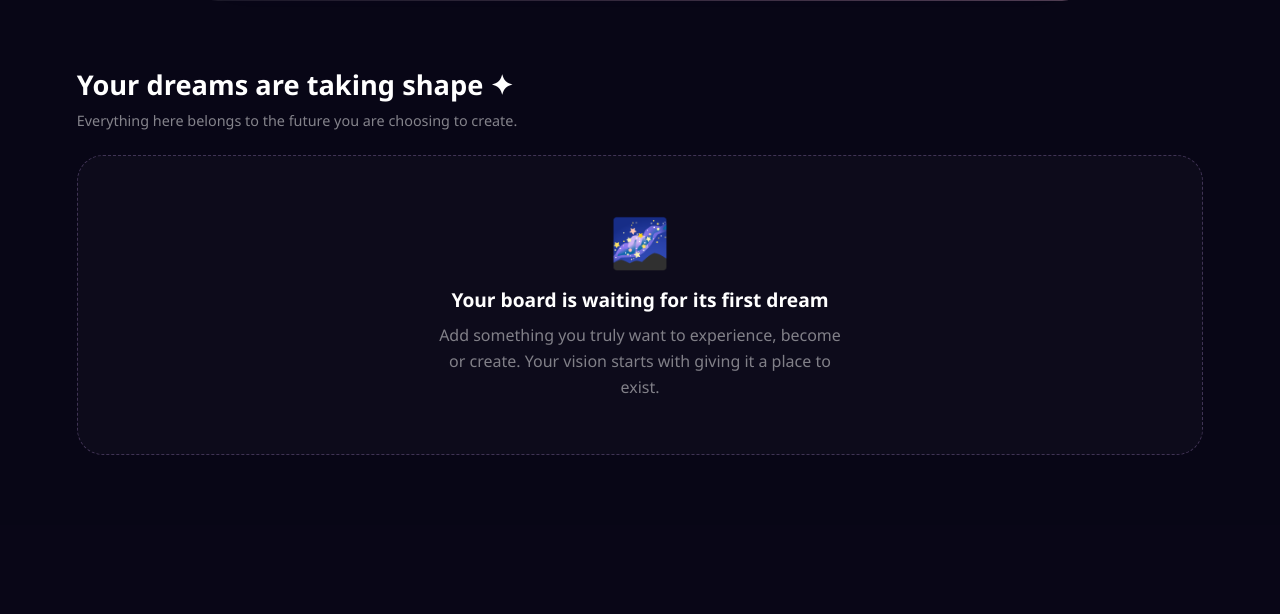
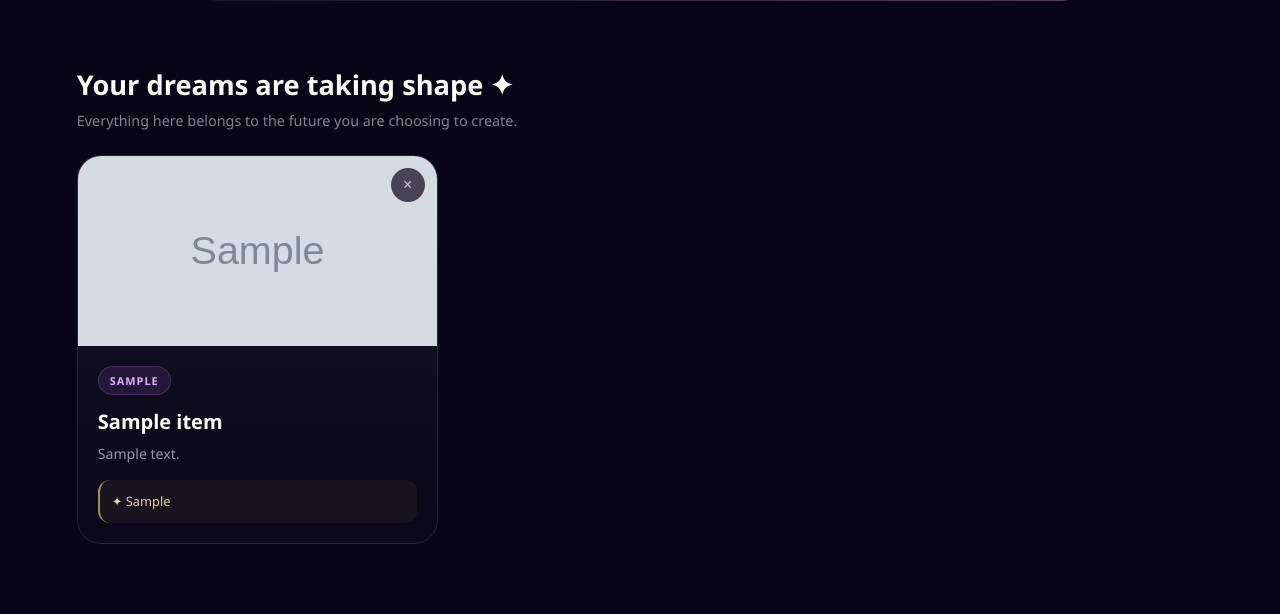
Before and after one commit to Manasa03042004/Lumora, a Flask app: page /vision-board in a window 1280 px wide. Shown: the part 1191-1805 px from the top of the page. Before the commit the page ends 1646 px from the top, so only its background shows below. Run offline with Flask 3, Linux system fonts and the light colour scheme; the visitor is signed in with stand-in values (Sample User, id 1); tables that the repository leaves empty hold one stand-in row (values such as "Sample post"); grey boxes marked "Sample" are stand-in pictures.

Commit message:
Fix vision board functionality

```diff
--- a/app.py
+++ b/app.py
@@ -858,6 +858,73 @@ def vision_board():
         items=items
     )
 
+# =========================================================
+# DELETE VISION BOARD ITEM
+# =========================================================
+
+@app.route("/vision-board/delete/<int:item_id>", methods=["POST"])
+def delete_vision_item(item_id):
+
+    # User must be logged in
+    if "user_id" not in session:
+        return redirect(
+            url_for("login")
+        )
+
+    # Get the vision item
+    item = db.session.get(
+        VisionBoardItem,
+        item_id
+    )
+
+    # Make sure the item exists
+    if not item:
+
+        flash(
+            "Vision item not found.",
+            "error"
+        )
+
+        return redirect(
+            url_for("vision_board")
+        )
+
+    # Make sure the logged-in user owns this item
+    if item.user_id != session["user_id"]:
+
+        flash(
+            "You are not allowed to delete this vision item.",
+            "error"
+        )
+
+        return redirect(
+            url_for("vision_board")
+        )
+
+    # Delete image file if it exists
+    if item.image_filename:
+
+        image_path = os.path.join(
+            app.config["UPLOAD_FOLDER"],
+            item.image_filename
+        )
+
+        if os.path.exists(image_path):
+            os.remove(image_path)
+
+    # Delete database item
+    db.session.delete(item)
+    db.session.commit()
+
+    flash(
+        "Your vision has been removed from the board.",
+        "success"
+    )
+
+    return redirect(
+        url_for("vision_board")
+    )
+
 # =========================
 # MY LUMORA DIARY
 # =========================
--- a/templates/vision_board.html
+++ b/templates/vision_board.html
@@ -793,11 +793,11 @@
         </div>
 
 
-        {% if vision_items %}
+        {% if items %}
 
             <div class="vision-grid">
 
-                {% for item in vision_items %}
+                {% for item in items %}
 
                     <article class="vision-item">
 
```
